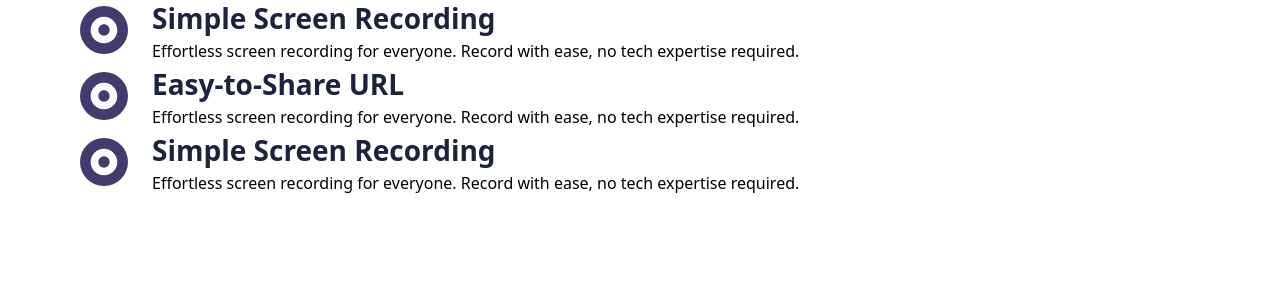
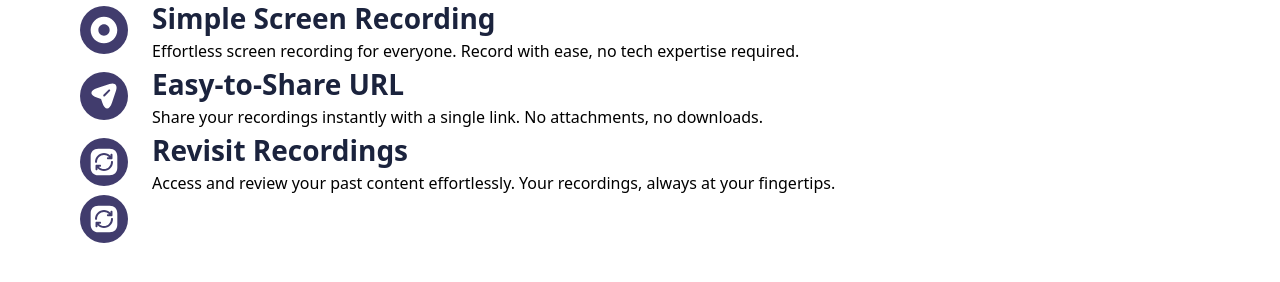
Before and after one commit to emdevelopa/helpmeout, a browser extension: page web/index.html in a window 1280 px wide. Shown: the part 688-970 px from the top of the page. Drawn offline with nearby package versions, Linux system fonts and the light colour scheme.

Commit message:
Good Tuesday

```diff
--- a/web/index.html
+++ b/web/index.html
@@ -75,20 +75,21 @@
                     </div>
                 </div>
                 <div class="flex gap-6">
-                    <img src="./images/featuresIcon.svg" alt="">
+                    <img src="./images/featuresIcon1.svg" alt="">
                     <div>
                         <h2 class="font-bold text-[#1B233D] text-[28px]">Easy-to-Share URL</h2>
-                        <p>Effortless screen recording for everyone. Record with ease, no tech expertise required.</p>
+                        <p>Share your recordings instantly with a single link. No attachments, no downloads.</p>
                     </div>
                 </div>
                 <div class="flex gap-6">
-                    <img src="./images/featuresIcon.svg" alt="">
+                    <img src="./images/featuresIcon2.svg" alt="">
                     <div>
-                        <h2 class="font-bold text-[#1B233D] text-[28px]">Simple Screen Recording</h2>
-                        <p>Effortless screen recording for everyone. Record with ease, no tech expertise required.</p>
+                        <h2 class="font-bold text-[#1B233D] text-[28px]">Revisit Recordings</h2>
+                        <p>Access and review your past content effortlessly. Your recordings, always at your fingertips.</p>
                     </div>
                 </div>
             </div>
+            <img src="./images/featuresIcon2.svg" alt="">
         </div>
     </section>
 </body>
```
